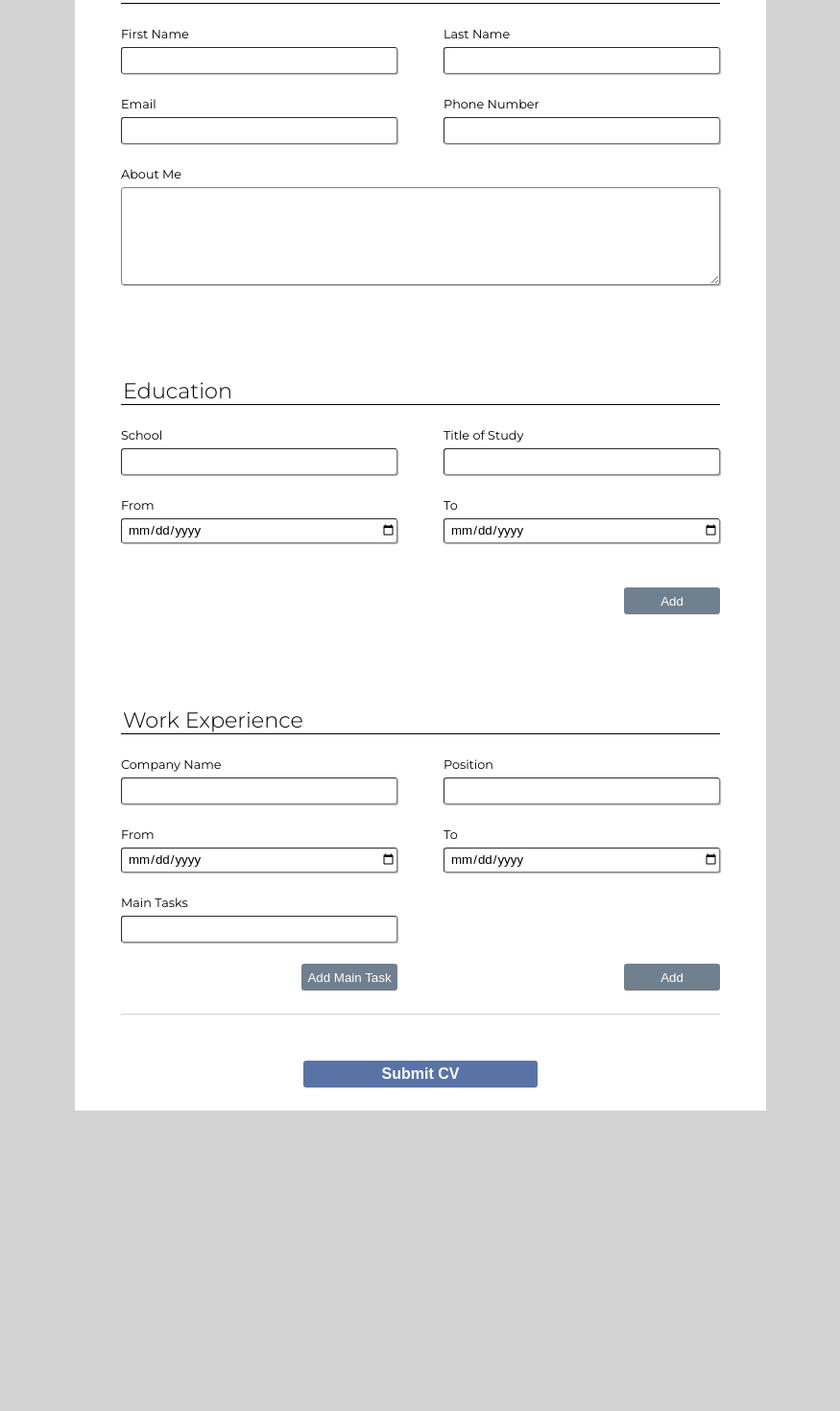
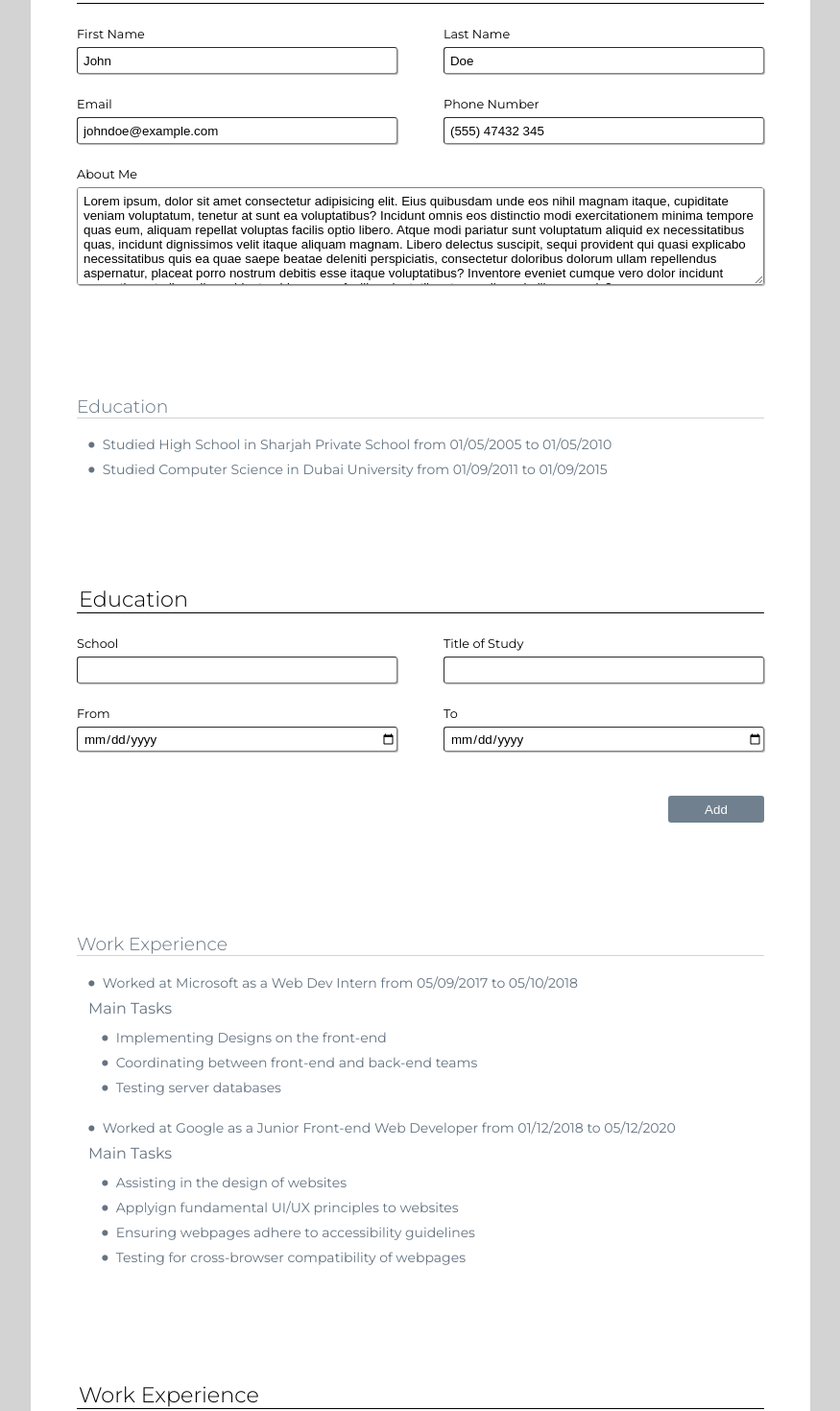
Before and after one commit to Ali-009/cv-app-2, a React (Create React App) app: page / in a window 1280 px wide. Shown: the part 160-1630 px from the top of the page at 96% size, without its empty margins (202-1077 px from the left). Before the commit the page ends 1317 px from the top, so only its background shows below. Built offline with nearby package versions, Linux system fonts and the light colour scheme.

Commit message:
Added dummy data for testing form output

```diff
--- a/src/App.js
+++ b/src/App.js
@@ -14,15 +14,48 @@ class App extends React.Component{
   constructor(props){
     super(props)
     this.state = {
-      firstName: '',
-      lastName: '',
-      email: '',
-      aboutMe: '',
-      phoneNumber: '',
-      eduHistory: [],
+      firstName: 'John',
+      lastName: 'Doe',
+      email: 'johndoe@example.com',
+      aboutMe: 'Lorem ipsum, dolor sit amet consectetur adipisicing elit. Eius quibusdam unde eos nihil magnam itaque, cupiditate veniam voluptatum, tenetur at sunt ea voluptatibus? Incidunt omnis eos distinctio modi exercitationem minima tempore quas eum, aliquam repellat voluptas facilis optio libero. Atque modi pariatur sunt voluptatum aliquid ex necessitatibus quas, incidunt dignissimos velit itaque aliquam magnam. Libero delectus suscipit, sequi provident qui quasi explicabo necessitatibus quis ea quae saepe beatae deleniti perspiciatis, consectetur doloribus dolorum ullam repellendus aspernatur, placeat porro nostrum debitis esse itaque voluptatibus? Inventore eveniet cumque vero dolor incidunt corrupti amet eligendi provident quidem, nam facilis voluptatibus temporibus similique omnis?',
+      phoneNumber: '(555) 47432 345',
+      eduHistory: [{
+        school: 'Sharjah Private School',
+        studyTitle: 'High School',
+        eduStart: '2005-05-01',
+        eduEnd: '2010-05-01',
+      },
+      {
+        school: 'Dubai University',
+        studyTitle: 'Computer Science',
+        eduStart: '2011-09-01',
+        eduEnd: '2015-09-01',
+      }],
       eduBeingEdited: false,
       eduEditIndex: null,
-      workHistory: [],
+      workHistory: [{
+        companyName: 'Microsoft',
+        position: 'Web Dev Intern',
+        workStart: '2017-09-05',
+        workEnd: '2018-10-05',
+        mainTasksArray: [
+          'Implementing Designs on the front-end',
+          'Coordinating between front-end and back-end teams',
+          'Testing server databases',
+        ],
+      },
+      {
+        companyName: 'Google',
+        position: 'Junior Front-end Web Developer',
+        workStart: '2018-12-01',
+        workEnd: '2020-12-05',
+        mainTasksArray: [
+          'Assisting in the design of websites',
+          'Applyign fundamental UI/UX principles to websites',
+          'Ensuring webpages adhere to accessibility guidelines',
+          'Testing for cross-browser compatibility of webpages',
+        ],
+      }],
       workBeingEdited: false,
       workEditIndex: null,
       formSubmitted: false,
```
